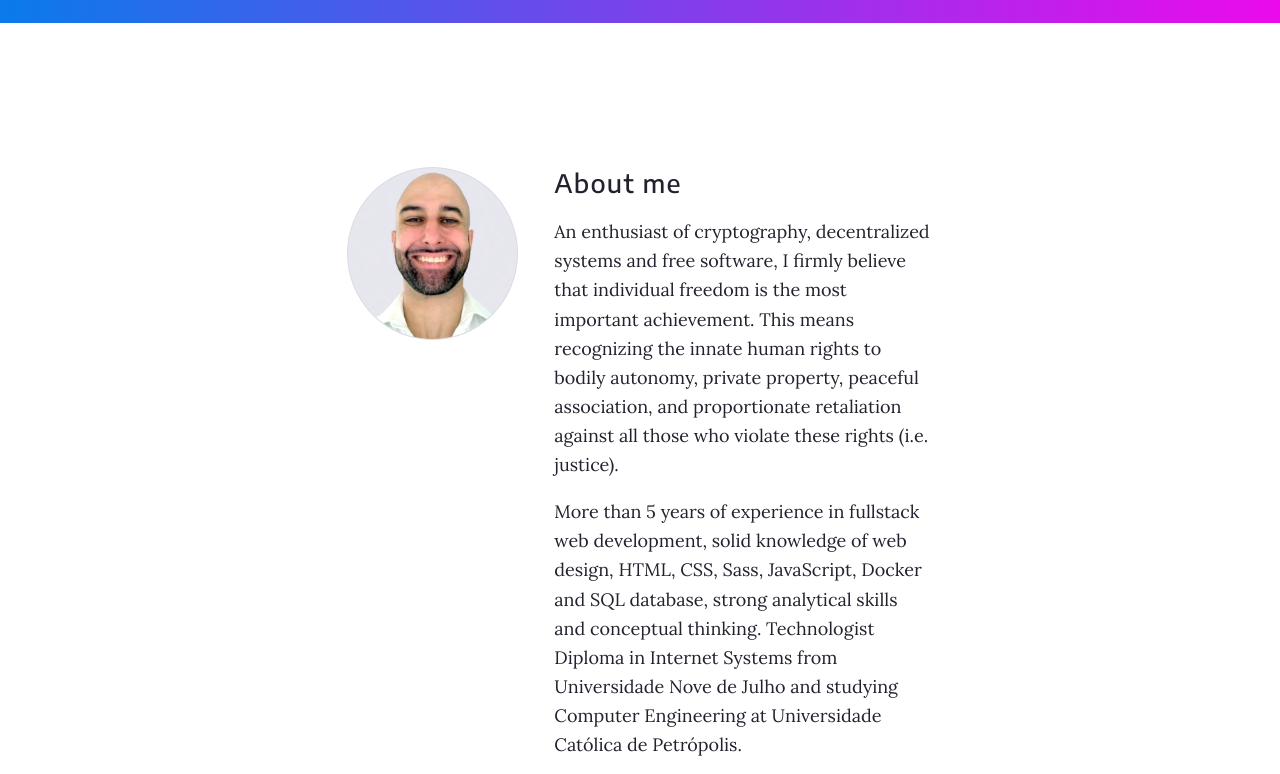
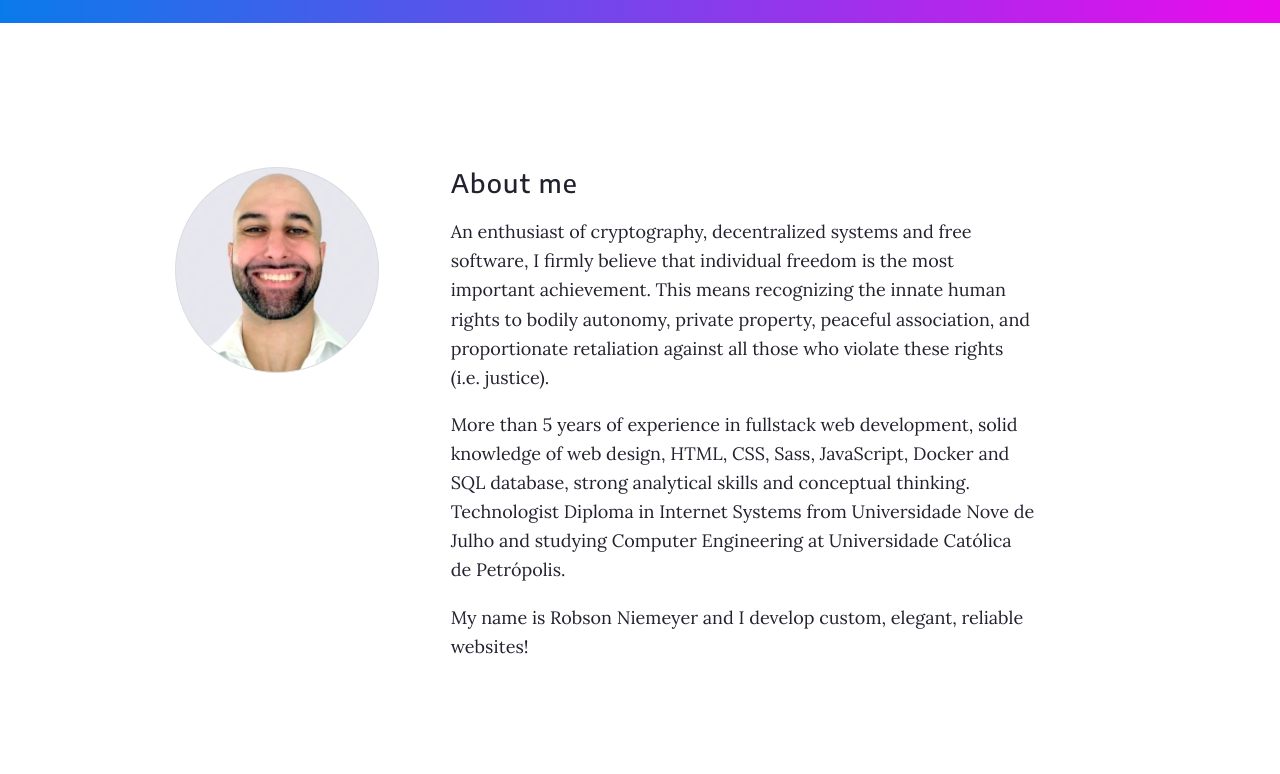
Before and after one commit to nierobs/nierobs.github.io, a plain HTML site: page index.html in a window 1280 px wide. Shown: the part 142-916 px from the top of the page. Drawn offline with Linux system fonts and the light colour scheme.

Commit message:
Update design

```diff
--- a/styles/layout/_grid.scss
+++ b/styles/layout/_grid.scss
@@ -30,6 +30,6 @@
   }
 
   .grid > * {
-    grid-column: 4 / 10;
+    grid-column: 3 / 11;
   }
 }
--- a/styles/pages/_default.scss
+++ b/styles/pages/_default.scss
@@ -44,16 +44,23 @@ body {
   .summary {
     grid-column: 5 / 13;
   }
+
+  #contact-me > div {
+    grid-column: 7 / 11;
+  }
 }
 
 @mixin desktop {
   .picture-frame {
     justify-self: center;
-    grid-column: 4 / 6;
+    grid-column: 2 / 5;
   }
 
-  .summary,
+  .summary {
+    grid-column: 5 / 11;
+  }
+
   #contact-me > div {
-    grid-column: 6 / 10;
+    grid-column: 7 / 11;
   }
 }
```
Also changed, not shown: styles/style.css.
